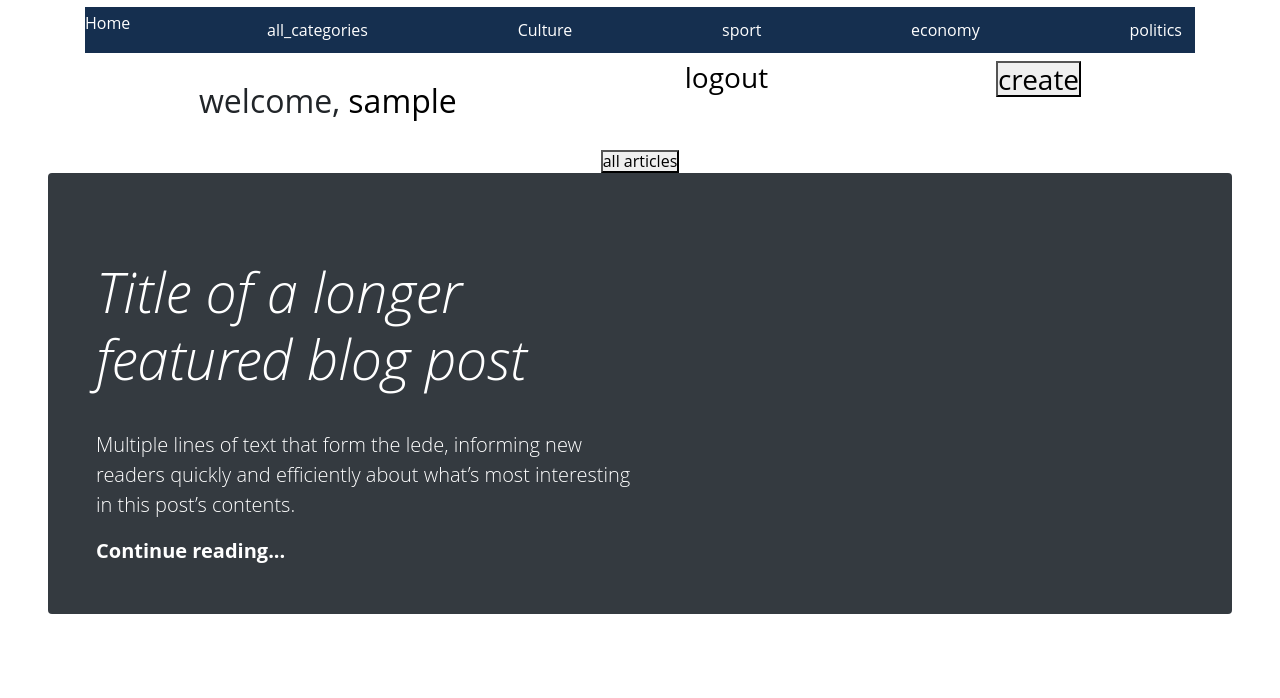
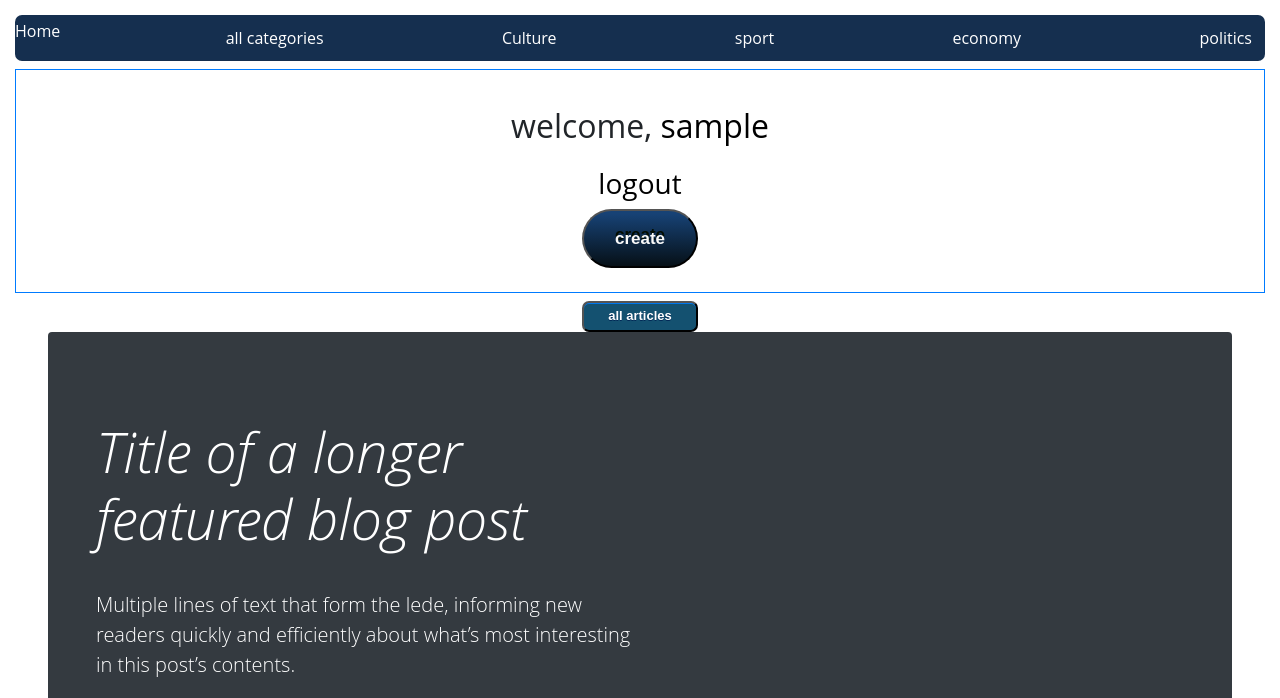
Before and after one commit to sergio-nunez-meneses/acs-catalog, a PHP site: page / in a window 1280 px wide. Shown: the part 325-1023 px from the top of the page. Run offline with PHP 8.4, Linux system fonts and the light colour scheme; the visitor is signed in with stand-in values (Sample User, id 1); data that the repository does not hold is empty.

Commit message:
front header index et footer

```diff
--- a/includes/footer.php
+++ b/includes/footer.php
@@ -14,14 +14,13 @@
           <li><a href= "https://github.com/cyla00" target="_blank" title="Github"><img src="<?php echo REL_PATH; ?>public/img/git.png" width="30" height="30" alt=""/>Ismail</a></li>
           <li><a href= "https://github.com/cyla00" target="_blank" title="Github"><img src="<?php echo REL_PATH; ?>public/img/git.png" width="30" height="30" alt=""/>Sergio</a></li>
           <li><a href= "https://github.com/S-Thibault" target="_blank" title="Github"><img src="<?php echo REL_PATH; ?>public/img/git.png" width="30" height="30" alt=""/>Sylvain</a></li>
-          <li><a href="<?php echo REL_PATH; ?>templates/about.php">about</a></li>
+          <li><a href="<?php echo REL_PATH; ?>templates/about.php">About</a></li>
         </ul>
       </div>
       <div class="col-lg-4 col-xs-12 location">
         <h4 class="mt-lg-0 mt-sm-4">Newsletter</h4>
         <p><span class="wpcf7-form-control-wrap EMAIL"><input type="email" name="EMAIL" value="" size="40" class="wpcf7-form-control wpcf7-text wpcf7-email wpcf7-validates-as-required wpcf7-validates-as-email" aria-required="true" aria-invalid="false" placeholder="Your Email" /></span></p>
 
-        <div class="search-container">
           <div class="call-to-action my-4">
             <ul class="list-unstyled list-inline">
               <li class="list-inline-item">
@@ -30,10 +29,9 @@
               <li class="list-inline-item"><a href="" class="btn btn-primary">Sign up!</a></li>
             </ul>
           </div>
-
         </div>
       </div>
-    </div>
+
     <div class="row mt-5">
       <div class="col copyright">
         <p class=""><small class="text-white-50">© 2020. All Rights Reserved.</small></p>
--- a/includes/header.php
+++ b/includes/header.php
@@ -42,18 +42,20 @@ $user = new User();
       </div>
     </section>
 
-        <div class="container">
+        <div class="container-fluid">
         <header class="blog-header py-3">
           <div class="row flex-nowrap justify-content-between align-items-center">
             <div class="col-4 pt-1">
               <section class="sign-form-container d-flex flex-column align-items-center">
-                <button id="sign-in-tab" class="">sign up</button>
+                <button id="showForms">Login</button>
+                <div id="maDIV" class="hidden">
+                  <button id="sign-in-tab" class="articlesbutton">sign up</button>
                   <form id="sign-in-form" class="" method="POST" action="models/sign_in.php">
                     <fieldset class="">
                     <legend>sign in</legend>
                     <input class="" type="text" name="username" value="" placeholder="username" required>
                     <input class="" type="password" name="password" value="" placeholder="password" required>
-                  <input class="" type="submit" name="sign-in" value="sign in">
+                    <input class="articlesbutton" type="submit" name="sign-in" value="sign in">
                   </fieldset>
                 </form>
                 <form id="sign-up-form" class="hidden" method="POST" action="models/sign_up.php">
@@ -62,13 +64,15 @@ $user = new User();
                     <input class="" type="text" name="username" placeholder="username" required>
                     <input class="random-password" type="password" name="password" placeholder="password" required>
                     <input class="random-password" type="password" name="confirm-password" placeholder="confirm password" required>
-                  <input id="generatorButton" type="button" value="generate password">
-                  <input class="" type="submit" name="sign-up" value="sign up">
+                    <input id="generatorButton" class="articlesbutton" type="button" value="generate password">
+                    <input class="articlesbutton" type="submit" name="sign-up" value="sign up">
                   </fieldset>
                 </form>
                 <p id="displayErrors"></p>
+            </div>
             </section>
           </div>
+
 
           <div class="col-4 text-center">
             <a href="<?php echo REL_PATH . 'index.php' ?>" class="active">
@@ -77,14 +81,12 @@ $user = new User();
           </div>
           <div class="col-4 d-flex justify-content-end align-items-center">
             <div class="wrap">
-              <div class="">
-                <form class="" action="<?php echo REL_PATH . 'actions/search.php' ?>" method="POST">
+                <form class="form-inline" action="<?php echo REL_PATH . 'actions/search.php' ?>" method="POST">
                   <input type="text" class="searchTerm" placeholder="Search" name="search">
                   <button type="submit" class="searchButton" name="">
                     <i class="fa fa-search"></i>
                   </button>
                 </form>
-              </div>
             </div>
           </header>
 
@@ -93,7 +95,7 @@ $user = new User();
             <div class="nav-scroller py-1 mb-2">
               <nav class="nav d-flex justify-content-between">
                 <a href="<?php echo REL_PATH; ?>">Home</a>
-                <a id="all_categories" class="btn" href="#">all_categories</a>
+                <a id="all_categories" class="btn" href="#">all categories</a>
                 <a id="economy" class="btn" href="#">Culture</a>
                 <a id="sport" class="btn" href="#">sport</a>
                 <a id="culture" class="btn" href="#">economy</a>
@@ -108,8 +110,9 @@ $user = new User();
               <?php $user->is_logged(); ?>
             </div>
           </section>
-
-
+        </div>
+      </div>
+    </div>
 </header>
 
   <main>
--- a/includes/login_nav.php
+++ b/includes/login_nav.php
@@ -1,3 +1,4 @@
+<div class="w-100 d-inline p-3 border border-primary text-center">
 <h1>welcome,
   <a href="<?php echo 'admin.php'; ?>" style="color: #000;">
     <?php echo $_SESSION['user']; ?>
@@ -9,5 +10,6 @@
 </a>
 </h3>
 <h3>
-  <button id="createTab" class="">create</button>
+  <button id="createTab" class="myButton">create</button>
 </h3>
+<div>
--- a/index.php
+++ b/index.php
@@ -21,7 +21,7 @@ include 'includes/header.php';
       <div class="" style="display: flex; flex-direction: column; justify-content: space-around; align-content: center; align-items: center;">
         <?php if (isset($_SESSION['logged_in']) && $_SESSION['logged_in'] == true) {
           ?>
-          <button id="articlesTab" class="">all articles</button>
+          <button id="articlesTab" class="articlesbutton">all articles</button>
           <?php
         }
         ?>
@@ -36,11 +36,15 @@ include 'includes/header.php';
         </div>
 
       <!-- affichage article -->
-      <div id="recentArticles" class="d-flex justify-content-center">
+              <div id="recentArticles" class="col-md-offset-3 col-md-3">
                  <?php (new Articles())->display_all_elements('articles'); ?>
               </div>
-      <div id="allArticles" class="d-flex justify-content-center hidden">
+              <div id="recentArticles" class="col-md-3">
+                 <?php (new Articles())->display_all_elements('articles'); ?>
+              </div>
+              <div id="allArticles" class="col-md-3 hidden">
                 <?php (new Articles())->display_all_elements('all_articles'); ?>
+              </div>
             </div>
           </div>
         </div>
--- a/public/css/style.css
+++ b/public/css/style.css
@@ -14,6 +14,76 @@ body {
 
 button{
   position: center;
+}
+
+#showForms {
+	background:linear-gradient(to bottom, #174275 5%, #061017 100%);
+	background-color:#174275;
+	border-radius:34px;
+	display:inline-block;
+	cursor:pointer;
+	color:#fafafa;
+	font-family:Arial;
+	font-size:17px;
+	font-weight:bold;
+	padding:18px 31px;
+	text-decoration:none;
+	text-shadow:0px -4px 0px #030d01;
+}
+#showForms:hover {
+	background:linear-gradient(to bottom, #061017 5%, #174275 100%);
+	background-color:#061017;
+}
+#showForms:active {
+	position:relative;
+	top:1px;
+}
+
+
+.myButton {
+	background:linear-gradient(to bottom, #174275 5%, #061017 100%);
+	background-color:#174275;
+	border-radius:34px;
+	display:inline-block;
+	cursor:pointer;
+	color:#fafafa;
+	font-family:Arial;
+	font-size:17px;
+	font-weight:bold;
+	padding:18px 31px;
+	text-decoration:none;
+	text-shadow:0px -4px 0px #030d01;
+}
+.myButton:hover {
+	background:linear-gradient(to bottom, #061017 5%, #174275 100%);
+	background-color:#061017;
+}
+.myButton:active {
+	position:relative;
+	top:1px;
+}
+
+.articlesbutton {
+  box-shadow:inset 0px 1px 0px 0px #0077ed;
+  	background-color:#145170;
+  	border-radius:7px;
+  	display:inline-block;
+  	cursor:pointer;
+  	color:#ffffff;
+  	font-family:Arial;
+  	font-size:13px;
+  	font-weight:bold;
+  	padding:6px 24px;
+  	text-decoration:none;
+  	text-shadow:0px 1px 0px #032957;
+  }
+}
+.articlesbutton:hover {
+	background-color:#1066a3;
+}
+.articlesbutton:active {
+	position:relative;
+	top:1px;
 }
 
 .searchTerm {
@@ -45,6 +115,7 @@ button{
 #navbar {
   background-color: #152f4f;
   color: white;
+  border-radius:7px;
 }
 
 #navbar a {
@@ -57,13 +128,6 @@ button{
   align-content: center;
 }
 
-.header {
-  position: fixed;
-  top: 0;
-  z-index: 1;
-  width: 100%;
-  background-color: #f1f1f1;
-}
 
 .progress-container {
   width: 100%;
@@ -210,8 +274,7 @@ button{
 }
 
 li {
-  text-align: center;
-  width: 23rem;
+ padding: 5px;
 }
 
 @media screen and (max-width: 600px) {
--- a/public/js/login.js
+++ b/public/js/login.js
@@ -1,4 +1,5 @@
-const SIGN_TAB = getId('sign-in-tab'),
+const FORMS_BTN = getId('showForms'),
+  SIGN_TAB = getId('sign-in-tab'),
   SIGN_IN_FORM = getId('sign-in-form'),
   SIGN_UP_FORM = getId('sign-up-form'),
   CHARS = 'ABCDEFGHIJKLMNOPQRSTUVWXYZabcdefghijklmnopqrstuvwxyz0123456789!@#$%^&*()_-+=`~,<>.[]:|',
@@ -12,6 +13,15 @@ function randPassGen() {
   let shuffleChars = CHARS.split('').sort(function() { return 0.5 - Math.random() }).join('');
 
   return shuffleChars.substring(0, (CHARS.length / 4));
+}
+
+function displayDiv() {
+  var div = document.getElementById("maDIV");
+  if (div.classList.contains('hidden')) {
+    div.classList.remove('hidden');
+  } else {
+    div.classList.add('hidden');
+  }
 }
 
 function displayForms() {
@@ -102,6 +112,7 @@ function signInValidation() {
   }
 }
 
+FORMS_BTN.addEventListener('click', displayDiv);
 SIGN_TAB.addEventListener('click', displayForms);
 GEN_BTN.addEventListener('click', () => {
   let genPass = randPassGen();
--- a/templates/article.php
+++ b/templates/article.php
@@ -4,7 +4,7 @@ include '../includes/header.php';
 
 if(isset($_SESSION['logged_in']) && $_SESSION['logged_in'] == true) {
   ?>
-  <button id="handler-tab">edit</button>
+  <button class="articlesbutton" id="handler-tab">edit</button>
   <?php
 }
 ?>
```
Also changed, not shown: templates/about.php (+7 -4 lines). Lines whose indentation alone changed are shown as unchanged.
